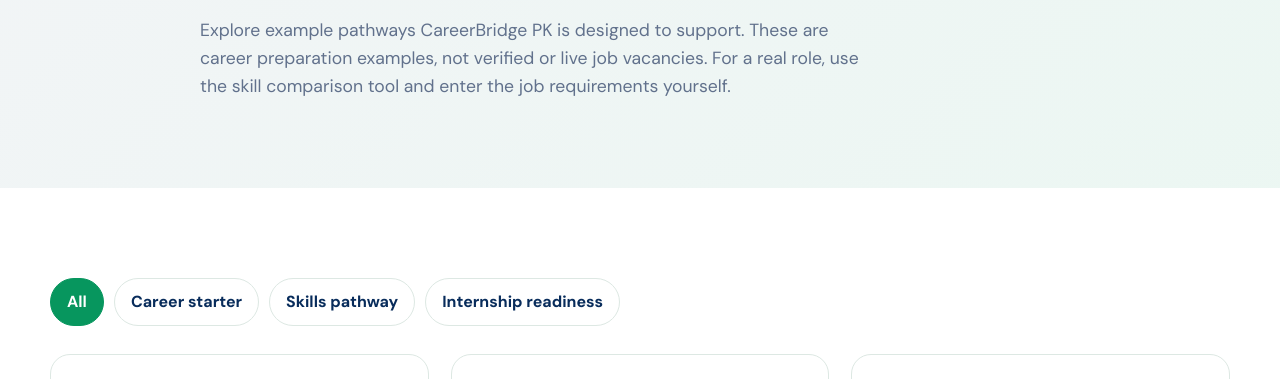
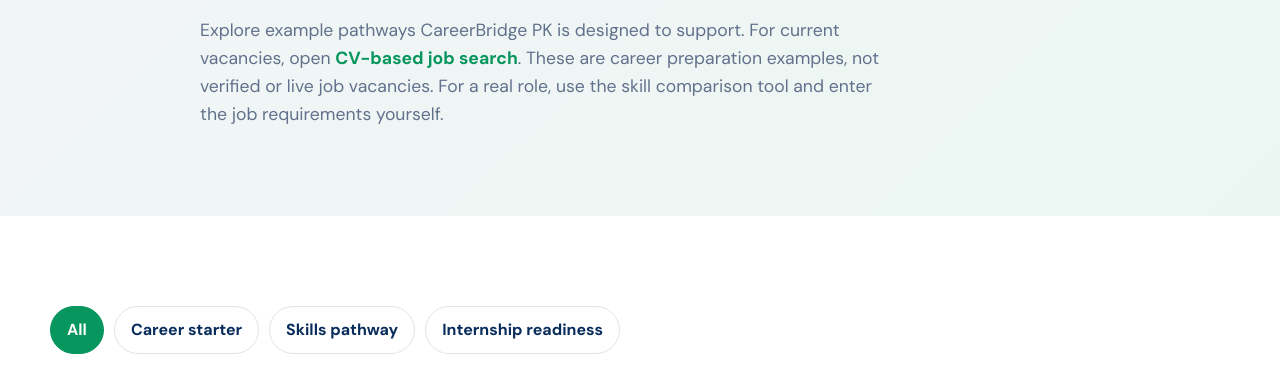
Before and after one commit to shabieh-bit/CareerBridge-PK, a website: page opportunities.html in a window 1280 px wide. Shown: the part 361-740 px from the top of the page. Drawn offline with Linux system fonts and the light colour scheme; no server answers.

Commit message:
Link CV job search from opportunities.html

```diff
--- a/opportunities.html
+++ b/opportunities.html
@@ -37,7 +37,7 @@
                 <span class="eyebrow">Find your direction</span>
                 <h1>Opportunity begins with a first step.</h1>
                 <p>
-                    Explore example pathways CareerBridge PK is designed to support.
+                    Explore example pathways CareerBridge PK is designed to support. For current vacancies, open <a class="text-link" href="career.html">CV-based job search</a>.
                     These are career preparation examples, not verified or live job vacancies. For a real role, use the skill comparison tool and enter the job requirements yourself.
                 </p>
             </div>
```
